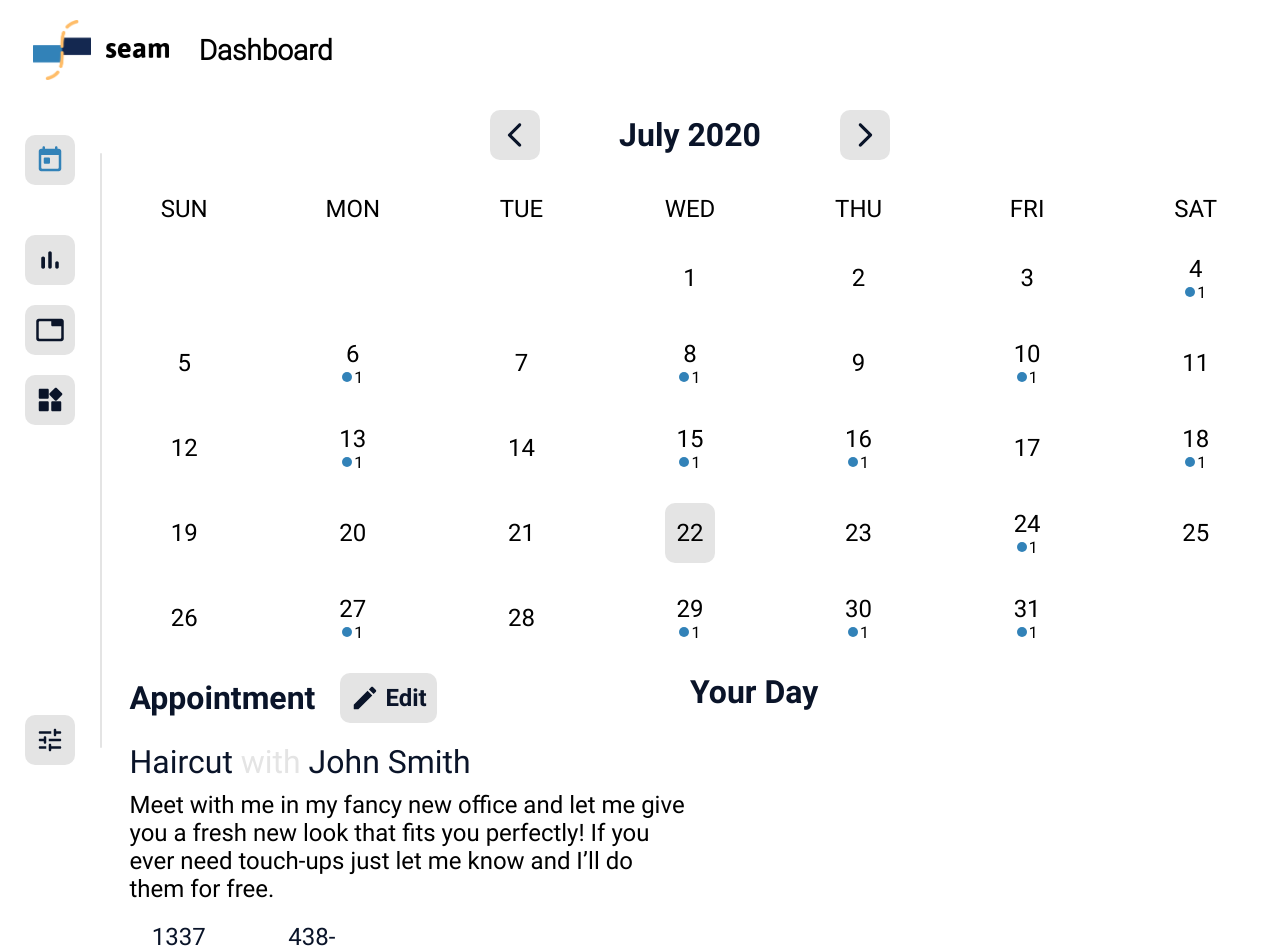
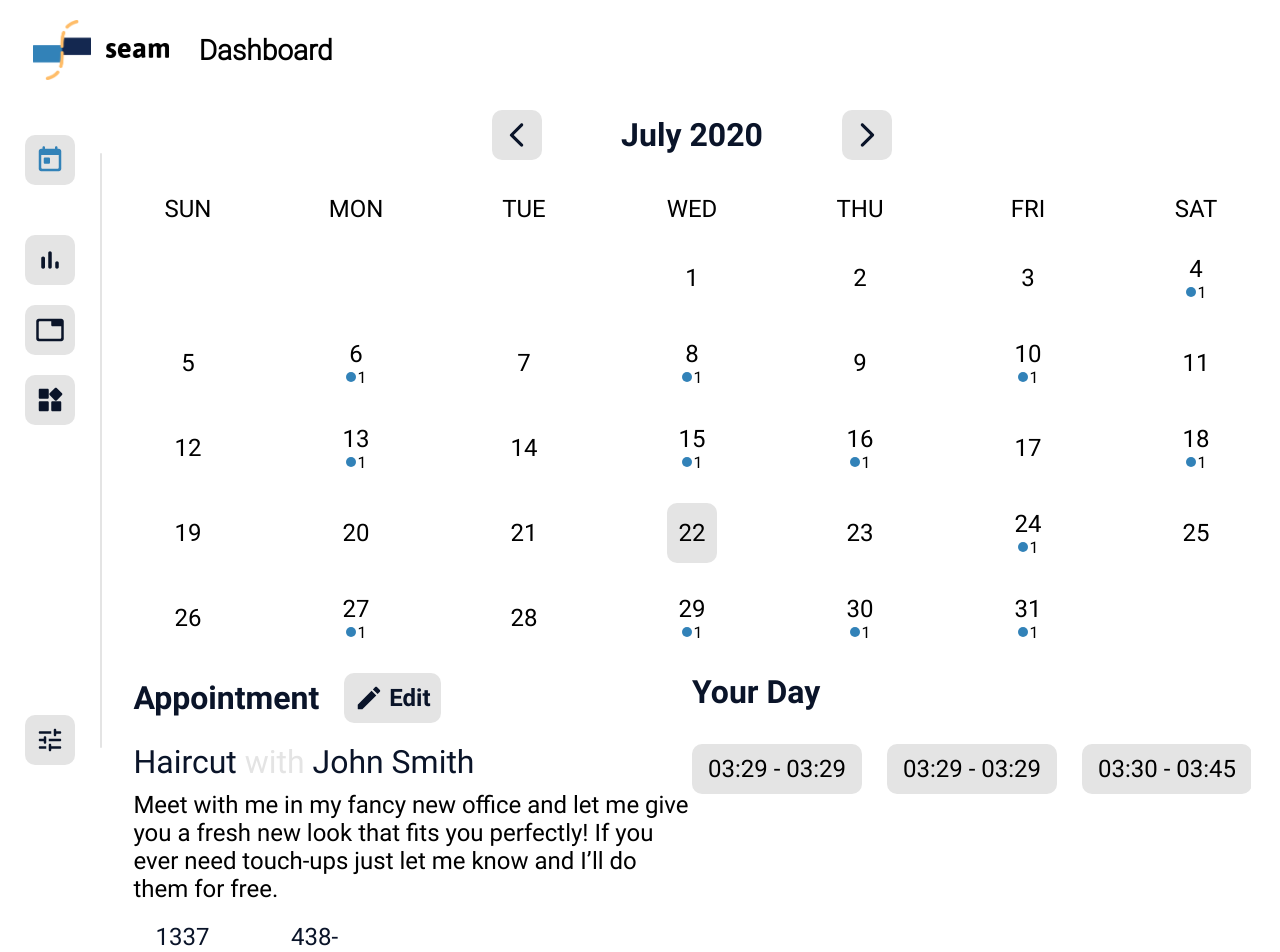
Before and after one commit to SamuelPoulin/seam, a React (Create React App) app in the folder seam-frontend/: page /dashboard in a window 1280 px wide. Shown: the top 952 px of the page. Built offline with nearby package versions, Linux system fonts and the light colour scheme.

Commit message:
Added Your Day appointments and progress bar

```diff
--- a/seam-frontend/src/components/dashboard-page/dashboard-page.tsx
+++ b/seam-frontend/src/components/dashboard-page/dashboard-page.tsx
@@ -17,7 +17,7 @@ const StyledContainer = styled.div`
 `;
 
 const StyledActivePage = styled.div`
-  margin-left: 100px;
+  margin-left: 104px;
 `;
 
 function DashboardPage({ match }: any): JSX.Element {
--- a/seam-frontend/src/components/dashboard-page/pages/schedule-page/appointment-picker/appointment-picker.tsx
+++ b/seam-frontend/src/components/dashboard-page/pages/schedule-page/appointment-picker/appointment-picker.tsx
@@ -1,10 +1,13 @@
 import React from 'react';
 import styled from 'styled-components';
-import DaySection from './day-section';
+import DaySection from './day-section/day-section';
 import AppointmentSection from './appointment-section';
 
 const StyledAppointmentPicker = styled.div`
-  display: flex;
+  display: grid;
+  grid-template-columns: 1fr 1fr;
+  grid-template-areas:
+  'appointment day';
 
   width: 95%;
   height: 100%;
@@ -12,7 +15,10 @@ const StyledAppointmentPicker = styled.div`
   padding-bottom: 25px;
 
   @media (max-width: 1200px) {
-    flex-direction: column;
+    grid-template-columns: 1fr;
+    grid-template-areas:
+    'day'
+    'appointment';
   }
 `;
 
--- a/seam-frontend/src/components/dashboard-page/pages/schedule-page/appointment-picker/appointment-section.tsx
+++ b/seam-frontend/src/components/dashboard-page/pages/schedule-page/appointment-picker/appointment-section.tsx
@@ -66,6 +66,8 @@ const StyledContactInfoContainer = styled.div`
 `;
 
 const StyledAppointMent = styled.div`
+  grid-area: appointment;
+
   display: flex;
   flex-direction: column;
 
--- a/seam-frontend/src/components/dashboard-page/pages/schedule-page/appointment-picker/day-section.tsx
+++ /dev/null
@@ -1,45 +0,0 @@
-import React from 'react';
-import styled from 'styled-components';
-
-import StyledH1 from '../../../../shared//h1';
-
-const StyledDay = styled.div`
-  display: flex;
-  flex-direction: column;
-  justify-content: flex-start;
-  align-items: center;
-
-  width: 100%;
-
-  @media (max-width: 1200px) {
-    margin-top: 25px;
-  }
-`;
-
-const StyledDayTitleContainer = styled.div`
-  display: flex;
-  justify-content: flex-start;
-  align-items: center;
-
-  width: 100%;
-`;
-
-const StyledAppointmentList = styled.div`
-  display: flex;
-
-  height: 200px;
-  width: 100%
-`;
-
-function DaySection(): JSX.Element {
-  return (
-    <StyledDay>
-      <StyledDayTitleContainer>
-        <StyledH1>Your Day</StyledH1>
-      </StyledDayTitleContainer>
-      <StyledAppointmentList />
-    </StyledDay>
-  );
-}
-
-export default DaySection;
--- /dev/null
+++ b/seam-frontend/src/components/dashboard-page/pages/schedule-page/appointment-picker/day-section/appointment-button.tsx
@@ -0,0 +1,71 @@
+import React from 'react';
+import styled from 'styled-components';
+import { StyledButton, ButtonProps } from '../../../../../shared/button';
+import { Appointment } from '../../../../../../models/appointment';
+
+const StyledAppointmentButton = styled.div`
+  position: relative;
+  display: flex;
+  align-items: center;
+
+  height: 75px;
+  width: 170px;
+
+  margin-right: 25px;
+`;
+
+const StyledAppointmentTimeButton = styled(StyledButton)`
+  display: flex;
+  z-index: 1;
+  height: 50px;
+  width: 170px;
+
+  font-family: 'Roboto Regular';
+  font-size: 24px;
+`;
+
+const StyledDayProgressBar = styled.div<CustomProps>`
+  position: absolute;
+  left: ${(props: CustomProps) => props.progress * 170}px;
+  display: flex;
+
+  width: 4px;
+  height: 75px;
+  border-radius: 100px;
+
+  background-color: ${(props) => props.theme.colors.accent};
+`;
+
+interface CustomProps {
+  progress: number;
+}
+
+export interface AppointmentButtonProps extends ButtonProps {
+  appointment: Appointment;
+}
+
+function AppointmentButton({ appointment }: AppointmentButtonProps): JSX.Element {
+  const startTimeText = appointment.startTime.toLocaleString('default', { hour: '2-digit', minute: '2-digit', hour12: false }).replace('AM', '').replace('PM', '');
+  const endTimeText = appointment.endTime.toLocaleString('default', { hour: '2-digit', minute: '2-digit', hour12: false }).replace('AM', '').replace('PM', '');
+
+  function getAppointmentProgress(): number {
+    const totalTime: number = appointment.endTime.valueOf() - appointment.startTime.valueOf();
+    const timeElapsed: number = Date.now().valueOf() - appointment.startTime.valueOf();
+
+    return timeElapsed / totalTime;
+  }
+
+  const progress = getAppointmentProgress();
+
+  return (
+    <StyledAppointmentButton>
+      <StyledAppointmentTimeButton>{startTimeText + ' - ' + endTimeText}</StyledAppointmentTimeButton>
+      {
+        progress >= 0 && progress <= 1 ?
+          <StyledDayProgressBar progress={getAppointmentProgress()} />
+          : undefined
+      }
+    </StyledAppointmentButton>
+  );
+}
+export default AppointmentButton;
--- /dev/null
+++ b/seam-frontend/src/components/dashboard-page/pages/schedule-page/appointment-picker/day-section/day-section.tsx
@@ -0,0 +1,107 @@
+import React, { useContext, useEffect, useState } from 'react';
+import styled from 'styled-components';
+
+import StyledH1 from '../../../../../shared/h1';
+import SelectedMonthAppointmentContext from '../../../../../shared/selected-month-appointments-context';
+import { Appointment } from '../../../../../../models/appointment';
+import AppointmentButton from './appointment-button';
+import { Provider } from '../../../../../../models/provider';
+
+const StyledDay = styled.div`
+  grid-area: day;
+  display: flex;
+  flex-direction: column;
+  justify-content: flex-start;
+  align-items: flex-start;
+
+  width: 100%;
+  overflow-x: hidden;
+
+  @media (max-width: 1200px) {
+    margin-top: 25px;
+  }
+`;
+
+const StyledDayTitleContainer = styled.div`
+  display: flex;
+  justify-content: flex-start;
+  align-items: center;
+
+  width: 100%;
+`;
+
+const StyledAppointmentList = styled.div`
+  display: flex;
+
+  width: 100%;
+  overflow-x: scroll;
+
+  margin: 20px 0px;
+`;
+
+function DaySection(): JSX.Element {
+  const [currentTime, setCurrentTime] = useState(new Date());
+  const selectedMonthAppointments = useContext(SelectedMonthAppointmentContext).selectedMonthAppointments;
+
+  useEffect(() => {
+    const interval = setInterval(() => {
+      setCurrentTime(new Date());
+    }, 1000);
+    return () => clearInterval(interval);
+  }, []);
+
+  const testProvider: Provider = { id: 1, name: 'Sam', pictureid: 1, description: '' };
+  const testAppointment: Appointment = {
+    provider: testProvider,
+    startTime: new Date('2020-08-06 03:29:00'),
+    endTime: new Date('2020-08-06 03:29:15')
+  };
+
+  const testAppointment2: Appointment = {
+    provider: testProvider,
+    startTime: new Date('2020-08-06 03:29:25'),
+    endTime: new Date('2020-08-06 03:29:35')
+  };
+
+  const testAppointment3: Appointment = {
+    provider: testProvider,
+    startTime: new Date('2020-08-06 03:30:00'),
+    endTime: new Date('2020-08-06 03:45:00')
+  };
+
+  const testAppointment4: Appointment = {
+    provider: testProvider,
+    startTime: new Date('2020-08-06 04:00:00'),
+    endTime: new Date('2020-08-06 04:30:00')
+  };
+
+  const testAppointment5: Appointment = {
+    provider: testProvider,
+    startTime: new Date('2020-08-06 05:00:00'),
+    endTime: new Date('2020-08-06 04:40:00')
+  };
+
+  const appointmentButtonComponents: JSX.Element[] = [];
+  appointmentButtonComponents.push(<AppointmentButton appointment={testAppointment} />);
+  appointmentButtonComponents.push(<AppointmentButton appointment={testAppointment2} />);
+  appointmentButtonComponents.push(<AppointmentButton appointment={testAppointment3} />);
+  appointmentButtonComponents.push(<AppointmentButton appointment={testAppointment4} />);
+  appointmentButtonComponents.push(<AppointmentButton appointment={testAppointment5} />);
+
+  for (let appointment of selectedMonthAppointments) {
+    appointmentButtonComponents.push(<AppointmentButton appointment={testAppointment} />)
+  }
+
+  return (
+    <StyledDay>
+      <StyledDayTitleContainer>
+        <StyledH1>Your Day</StyledH1>
+      </StyledDayTitleContainer>
+      <StyledAppointmentList>
+        {appointmentButtonComponents}
+      </StyledAppointmentList>
+    </StyledDay>
+  );
+}
+
+export default DaySection;
--- /dev/null
+++ b/seam-frontend/src/components/shared/selected-month-appointments-context.tsx
@@ -0,0 +1,9 @@
+import { createContext } from 'react';
+import { Appointment } from '../../models/appointment';
+
+const SelectedMonthAppointmentContext = createContext({
+  selectedMonthAppointments: [],
+  setSelectedMonthAppointments: (appointments: Appointment[]) => { }
+});
+
+export default SelectedMonthAppointmentContext;
--- /dev/null
+++ b/seam-frontend/src/models/appointment-question.tsx
@@ -0,0 +1,4 @@
+export interface AppointmentQuestion {
+  appointmentid: number;
+  question: string;
+}
--- /dev/null
+++ b/seam-frontend/src/models/appointment.tsx
@@ -0,0 +1,15 @@
+import { Provider } from "./provider";
+import { Customer } from "./customer";
+import { AppointmentQuestion } from "./appointment-question";
+
+export interface Appointment {
+  id?: number;
+  provider: Provider;
+  companyName?: string;
+  description?: string;
+  location?: string;
+  startTime: Date;
+  endTime: Date;
+  customer?: Customer;
+  questions?: AppointmentQuestion[];
+}
--- /dev/null
+++ b/seam-frontend/src/models/provider.tsx
@@ -0,0 +1,6 @@
+export interface Provider {
+  id: number;
+  name: string;
+  description: string;
+  pictureid: number;
+}
```
Also changed, not shown: seam-frontend/src/models/customer.tsx (added, +7 -0 lines).
